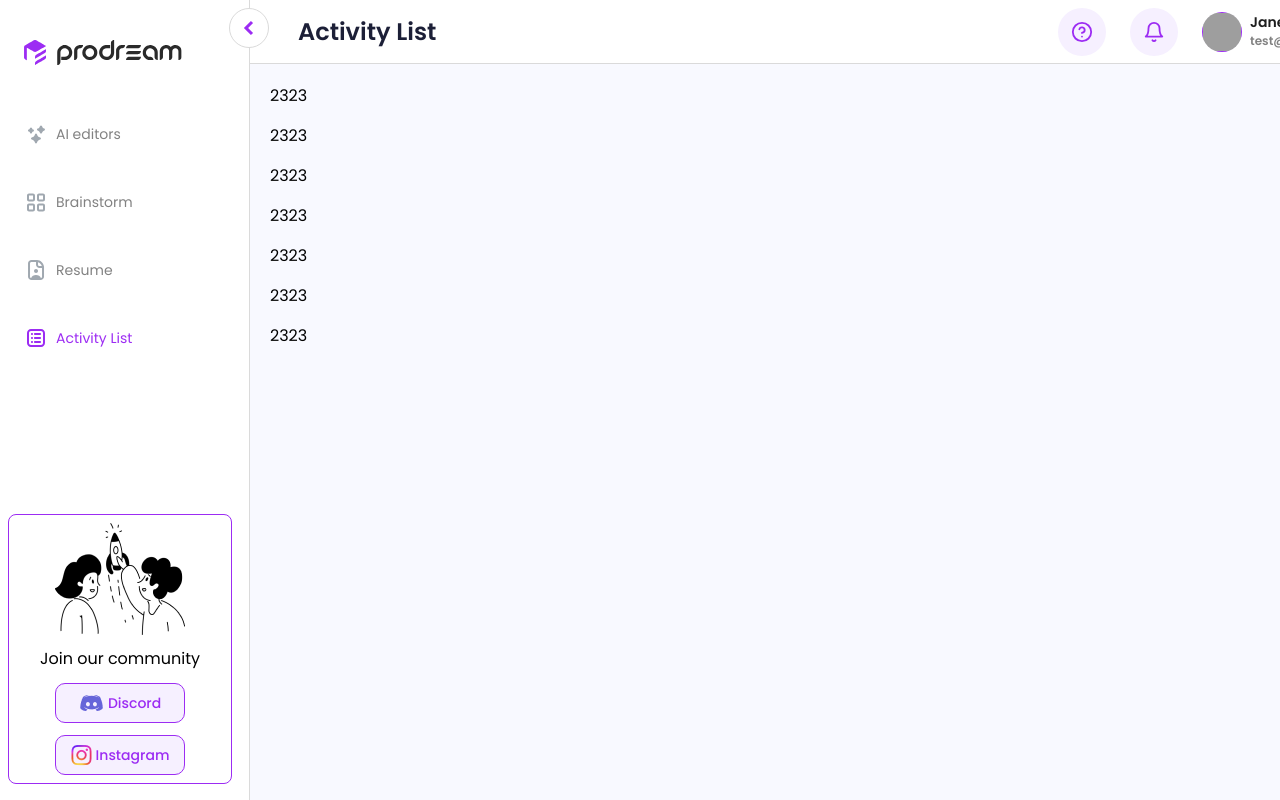
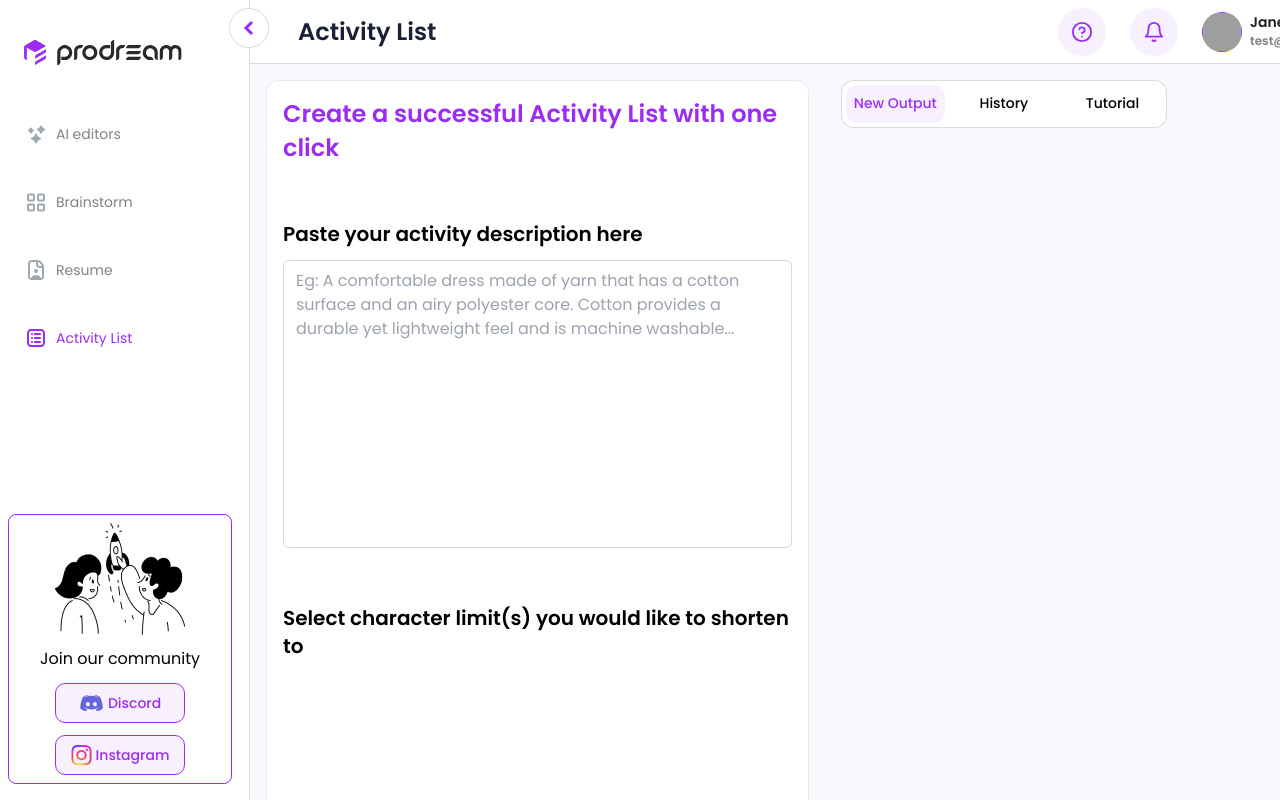
Before and after one commit to zhengx55/prodreamv2, a Next.js app: page /writtingpal/activityList in a window 1280 px wide. Shown: the top 800 px of the page. Built offline with nearby package versions, Linux system fonts and the light colour scheme; grey boxes are pictures that could not be loaded.

Commit message:
activity list

```diff
--- a/app/writtingpal/activityList/page.tsx
+++ b/app/writtingpal/activityList/page.tsx
@@ -1,12 +1,13 @@
+import InputPanel from '@/components/activityList/InputPanel';
+import OutputPanel from '@/components/activityList/OutputPanel';
+
 export default function Page({}) {
   return (
-    <section className='flex h-[calc(100%_-var(--top-nav-bar-height))] w-full flex-col gap-y-4 overflow-y-auto bg-sectionBackground md:py-5 md:pl-5 md:pr-10'>
-      <p>2323</p> <p>2323</p>
-      <p>2323</p>
-      <p>2323</p>
-      <p>2323</p>
-      <p>2323</p>
-      <p>2323</p>
+    <section className='flex h-[calc(100%_-var(--top-nav-bar-height))] w-full overflow-y-auto bg-sectionBackground md:flex-row'>
+      {/* left panel */}
+      <InputPanel />
+      {/* right panel */}
+      <OutputPanel />
     </section>
   );
 }
--- /dev/null
+++ b/components/activityList/InputPanel.tsx
@@ -0,0 +1,25 @@
+import { Textarea } from '../ui/textarea';
+
+const InputPanel = () => {
+  return (
+    <div className='h-fit w-1/2 md:p-4'>
+      <div className='flex h-full min-h-[800px] w-full flex-col rounded-xl border border-border-50 bg-white p-4'>
+        <h1 className='h3-bold text-primary-200'>
+          Create a successful Activity List with one click
+        </h1>
+        <h3 className='title-semibold mt-14'>
+          Paste your activity description here
+        </h3>
+        <Textarea
+          className='mt-3 h-72 resize-none'
+          placeholder='Eg: A comfortable dress made of yarn that has a cotton surface and an airy polyester core. Cotton provides a durable yet lightweight feel and is machine washable...'
+        />
+        <h3 className='title-semibold mt-14'>
+          Select character limit(s) you would like to shorten to
+        </h3>
+      </div>
+    </div>
+  );
+};
+
+export default InputPanel;
--- /dev/null
+++ b/components/activityList/OutputPanel.tsx
@@ -0,0 +1,45 @@
+'use client';
+
+import { cn } from '@/lib/utils';
+import { useState } from 'react';
+
+const OutputPanel = () => {
+  const [tab, setTab] = useState<number>(0);
+
+  return (
+    <div className='h-full w-1/2 md:p-4'>
+      {/* tabs */}
+      <div className='h-13 flex shrink-0 items-center gap-x-[10px] rounded-xl border border-shadow-border bg-white p-1 md:h-12 md:w-[60%]'>
+        <div
+          className={cn(
+            'tab-default',
+            tab === 0 && 'bg-primary-50 text-primary-200'
+          )}
+          onClick={() => setTab(0)}
+        >
+          New Output
+        </div>
+        <div
+          className={cn(
+            'tab-default',
+            tab === 1 && 'bg-primary-50 text-primary-200'
+          )}
+          onClick={() => setTab(1)}
+        >
+          History
+        </div>
+        <div
+          className={cn(
+            'tab-default',
+            tab === 2 && 'bg-primary-50 text-primary-200'
+          )}
+          onClick={() => setTab(2)}
+        >
+          Tutorial
+        </div>
+      </div>
+    </div>
+  );
+};
+
+export default OutputPanel;
--- a/tailwind.config.js
+++ b/tailwind.config.js
@@ -18,6 +18,9 @@ module.exports = {
       },
       colors: {
         sectionBackground: '#F8F9FF',
+        border: {
+          50: '#EAEAEA',
+        },
         primary: {
           50: '#F6F0FF',
           200: '#9C2CF3',
```
